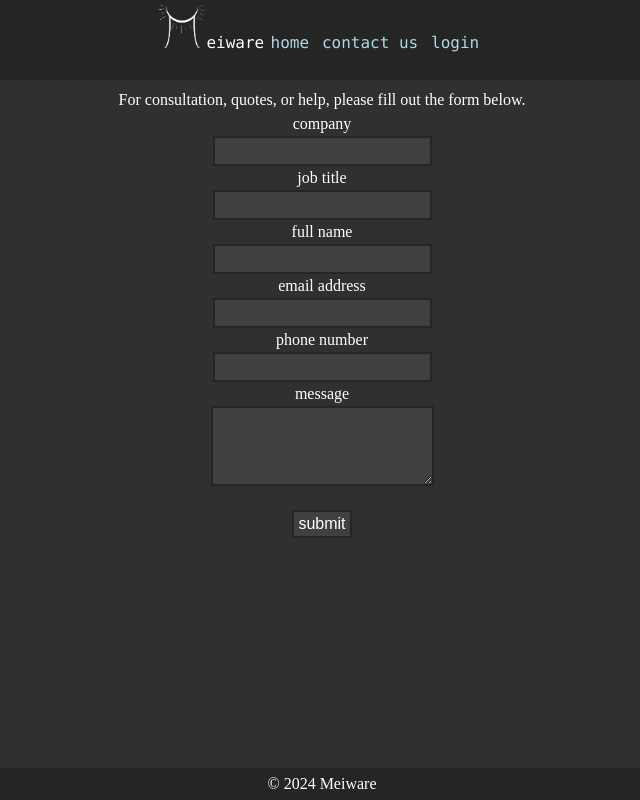
After one commit to qtmei/meiware-web, a PHP site: page /contact.php in a window 1280 px wide. The commit adds this page. Shown: the whole page, without its empty margins (318-958 px from the left). Run offline with PHP 8.4, Linux system fonts and the light colour scheme.

Commit message:
Add files via upload

```diff
--- /dev/null
+++ b/contact.php
@@ -0,0 +1,67 @@
+<?
+	include "core/functions.php";
+
+	if($_POST)
+	{
+		$company = htmlspecialchars(substr($_POST["company"], 0, 32));
+		$job = htmlspecialchars(substr($_POST["job"], 0, 32));
+		$name = htmlspecialchars(substr($_POST["name"], 0, 32));
+		$email = htmlspecialchars(substr($_POST["email"], 0, 64));
+		$phone = htmlspecialchars(substr($_POST["phone"], 0, 16));
+		$message = htmlspecialchars(substr($_POST["message"], 0, 2048));
+
+		if($name != "" && $company != "" && $job != "" && $email != "" && $phone != "" && $message != "")
+		{
+			$sta = $con->prepare("INSERT INTO tickets (company, job, name, email, phone, message) VALUES (:company, :job, :name, :email, :phone, :message)");
+			$sta->execute(array(':company' => $company, ':job' => $job, ':name' => $name, ':email' => $email, ':phone' => $phone, ':message' => $message));
+
+			echo "Request submitted. We will be in touch in 1-2 business days.";
+		}
+		else
+		{
+			echo "Your request has missing details and was not submitted.";
+		}
+	}
+?>
+
+<html>
+	<head>
+		<title>contact us</title>
+		<meta name="title" content="<? echo $domain; ?> - Contact us">
+		<meta name="description" content="Contact us for personalized software with excellent optimization and security.">
+		<link rel="icon" href="core/logo.png">
+
+		<link rel="stylesheet" href="core/stylesheet.css">
+	</head>
+
+	<header>
+		<img src="core/logo.png" style="width: 6vh; height: 6vh;"><? echo substr($domain, 1); ?><a href="/">home</a><a href="contact.php">contact us</a><a href="login.php">login</a>
+	</header>
+
+	<body>
+		<div id="content">
+			For consultation, quotes, or help, please fill out the form below.
+			<br>
+			<form method="POST">
+				company<br>
+				<input type="text" name="company" maxlength="32" required><br>
+				job title<br>
+				<input type="text" name="job" maxlength="32" required><br>
+				full name<br>
+				<input type="text" name="name" maxlength="32" required><br>
+				email address<br>
+				<input type="text" name="email" maxlength="64" required><br>
+				phone number<br>
+				<input type="text" name="phone" maxlength="16" required><br>
+				message<br>
+				<textarea id="message" name="message" maxlength="2048" wrap="soft" required></textarea><br>
+				<br>
+				<input type="submit" value="submit">
+			</form>
+		</div>
+	</body>
+
+	<footer>
+		&copy; <? echo date("Y") . " " . $domain; ?>
+	</footer>
+</html>
--- /dev/null
+++ b/core/functions.php
@@ -0,0 +1,47 @@
+<?php
+	/*
+	<config>
+	*/
+	$DBhost = "localhost";
+	$DBport = 3306;
+	$DBuser = "user";
+	$DBpass = "password";
+	$DB = "mayware";
+	/*
+	</config>
+	*/
+
+	$domain = $_SERVER["SERVER_NAME"] == "mayware.net" ? "Mayware" : "Meiware";
+
+	session_start();
+
+	$con = new PDO("mysql:host=$DBhost;port=$DBport;dbname=$DB;charset=utf8", "$DBuser", "$DBpass");
+	$con->setAttribute(PDO::ATTR_EMULATE_PREPARES, false);
+
+	function IsValidSession()
+	{
+		global $con;
+		$loggedin = false;
+
+		if(isset($_SESSION["username"]) && isset($_SESSION["password"]))
+		{
+			$sta = $con->prepare("SELECT password FROM accounts WHERE username=:username");
+			$sta->execute(array(':username' => $_SESSION["username"]));
+			$password = $sta->fetch()["password"];
+
+			if($_SESSION["password"] == $password)
+			{
+				$loggedin = true;
+			}
+			else
+			{
+				session_unset();
+				session_destroy();
+				header("Location: login.php");
+				exit();
+			}
+		}
+
+		return $loggedin;
+	}
+?>
--- /dev/null
+++ b/core/stylesheet.css
@@ -0,0 +1,137 @@
+header {
+	background-color: #252525;
+	width: 100%;
+	height: 10vh;
+	line-height: 10vh;
+	color: white;
+	text-align: center;
+	font-size: 2vh;
+	font-family: Consolas;
+}
+
+header a {
+	font-size: 2vh;
+	margin-left: 0.5vw;
+	margin-right: 0.5vw;
+}
+
+a:link {
+	color: lightblue;
+	text-decoration: none;
+}
+
+a:visited {
+	color: lightblue;
+	text-decoration: none;
+}
+
+a:hover {
+	color: white;
+	text-decoration: none;
+}
+
+body {
+	background-color: #303030;
+	padding: 0;
+	margin: 0;
+}
+
+#content {
+	background-color: #303030;
+	height: 86vh;
+	line-height: 3vh;
+	color: white;
+	text-align: center;
+	font-size: 2vh;
+	word-wrap: break-word;
+	overflow: auto;
+	margin-top: 1vh;
+	margin-bottom: 1vh;
+}
+
+table {
+	width: 50%;
+	line-height: 2vh;
+	position: relative;
+	left: 50%;
+	transform: translate(-50%);
+	color: white;
+	text-align: center;
+	font-size: 2vh;
+	border-collapse: collapse;
+	border:	solid 0.25vh #252525;
+	table-layout: fixed;
+}
+
+pre {
+	white-space: pre-wrap;
+}
+
+th {
+	background-color: #303030;
+	border:	solid 0.25vh #252525;
+}
+
+tr {
+	border:	solid 0.25vh #252525;
+}
+
+table tbody tr td a {
+  display: block;
+  width: 100%;
+  height: 100%;
+}
+
+tr:nth-child(odd) {
+	background-color: #303030;
+}
+
+tr:nth-child(even) {
+	background-color: #404040;
+}
+
+td {
+	border:	solid 0.25vh #252525;
+	padding: 0.75vh;
+}
+
+input {
+	background-color: #404040;
+	padding: 0.5vh;
+	line-height: 2vh;
+	color: white;
+	text-align: center;
+	font-size: 2vh;
+	border: solid 0.25vh #252525;
+}
+
+select {
+	height: 3vh;
+	line-height: 3vh;
+	background-color: #404040;
+	color: white;
+	text-align: center;
+	font-size: 2vh;
+	border: solid 0.25vh #252525;
+}
+
+textarea {
+	background-color: #404040;
+	height: 10vh;
+	line-height: 2vh;
+	color: white;
+	font-size: 2vh;
+	border: solid 0.25vh #252525;
+}
+
+footer {
+	background-color: #252525;
+	width: 100%;
+	height: 4vh;
+	line-height: 4vh;
+	position: fixed;
+	bottom: 0;
+	color: white;
+	text-align: center;
+	font-size: 2vh;
+}
```
Also changed, not shown: index.php (+15 -24 lines), login.php (+21 -34 lines), logout.php (added, +8 -0 lines), profile.php (added, +47 -0 lines), robots.txt (added, +11 -0 lines), settings.php (added, +70 -0 lines), sitemap.txt (added, +12 -0 lines), team.php (added, +46 -0 lines), ticket.php (added, +45 -0 lines), tickets.php (added, +46 -0 lines), core/logo.png (added), photos/mayfontenot.png (added).
